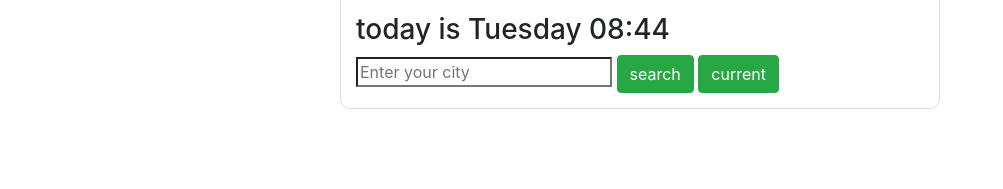
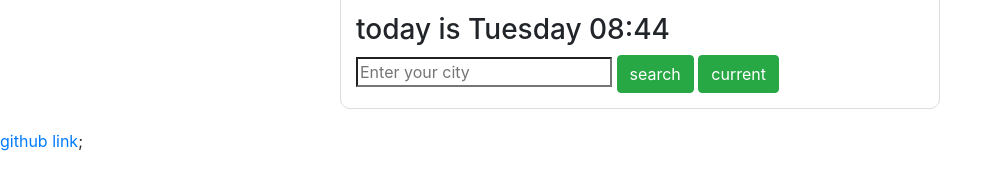
Before and after one commit to rahilnik/myweather, a plain HTML site: page index.html in a window 1280 px wide. Shown: the part 257-446 px from the top of the page, without its empty margins (0-1003 px from the left). Drawn offline with nearby package versions, Linux system fonts and the light colour scheme.

Commit message:
github link added

```diff
--- a/index.html
+++ b/index.html
@@ -51,6 +51,7 @@
                 <a href="https://github.com/rahilnik/myweatherapp"></a>
 	<script src="index.js">
 	</script>
+	<a href="https://github.com/rahilnik/myweatherapp"> github link</a>;
 </body>
 
 </html>
```
